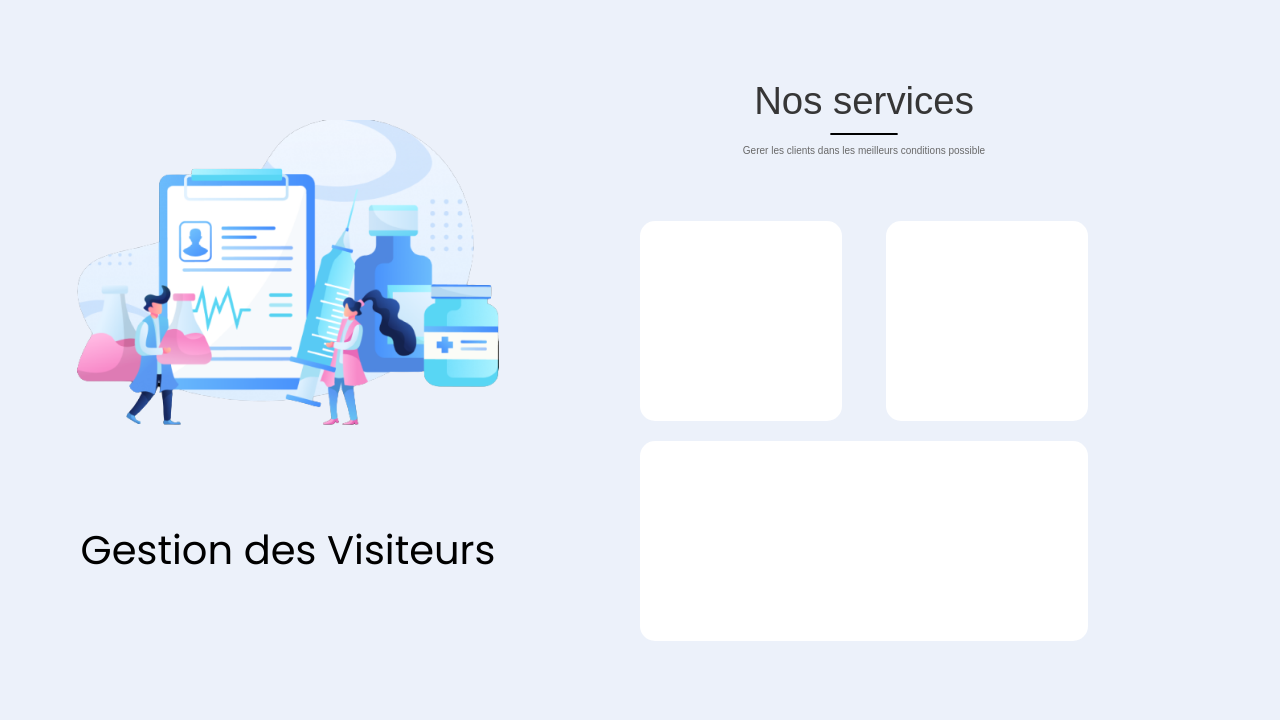
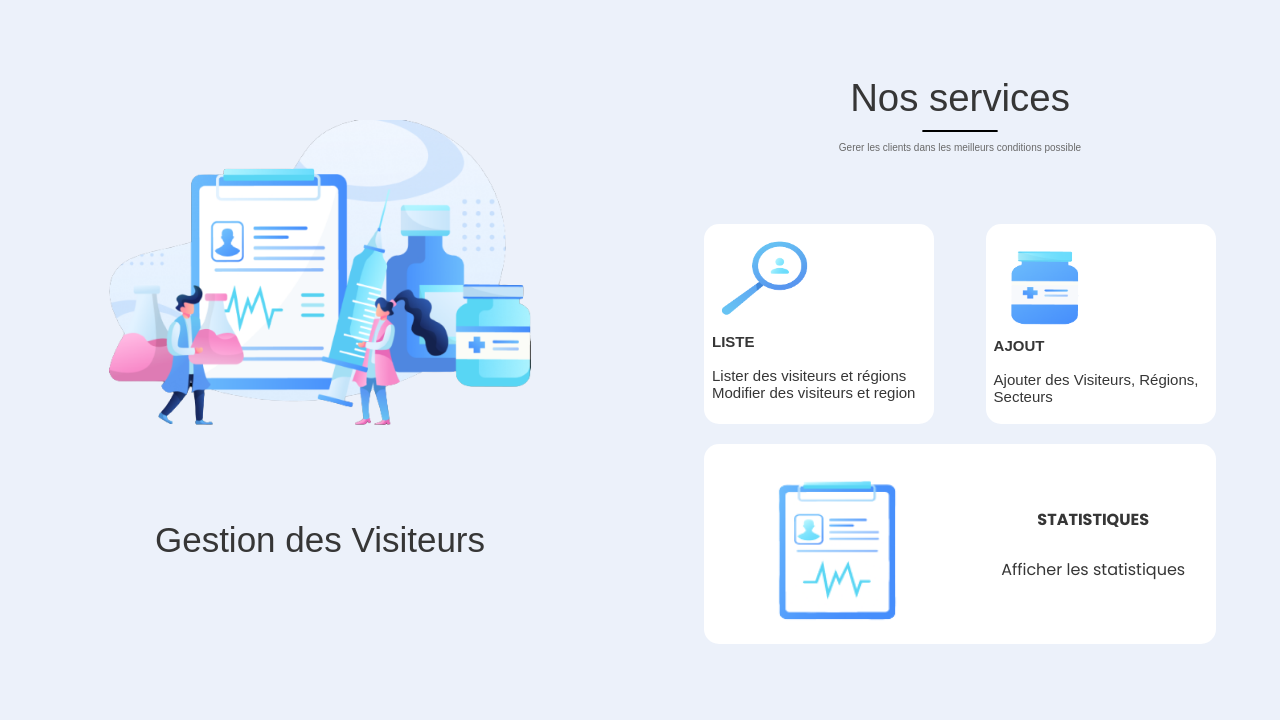
Before and after one commit to ilan990/gsb-Symfony, a PHP site: template templates/home/index.html.twig in a window 1280 px wide. Shown: the part 80-800 px from the top of the page. Run offline with PHP 8.4, Linux system fonts and the light colour scheme; the template is opened without the code that fills it, so the values that code supplies are empty; some libraries are stand-ins or nearby versions.

Commit message:
Ajout d'images homePage

```diff
--- a/public/Style/style.css
+++ b/public/Style/style.css
@@ -132,14 +132,12 @@ ul li:hover {
     height: 90vh;
     justify-content: space-around;
     padding: 2vh 0;
-    width:90vw;
-
 }
 
 .accueil-choix, .accueil-img{
     display:flex;
     flex-direction: column;
-    width: 35vw;
+    width: 40vw;
     align-self: center;
     text-align: center;
     justify-content: space-between;
@@ -175,12 +173,33 @@ ul li:hover {
     width: 45%;
     background-color: white;
     border-radius: 15px;
+    display: flex;
+    flex-direction: column;
+    color: #363636;
+    padding: 1vh;
+    font-size: 15px;
+    text-align:left;
+    font-family: sans-serif;
+    cursor:pointer;
+}
+.accueil-liste img,.accueil-ajout img,.accueil-statistiques img{
+    width:50%;
+    height:auto
 }
 .accueil-statistiques{
     width:100%;
     height:25vh;
     background-color: white;
     border-radius: 15px;
+    display:flex;
+    color: #363636;
+    justify-content: space-around;
+    align-items: center;
+    cursor:pointer;
+
+}
+.accueil-statistiques img{
+    width:40%;
 }
 .accueil-btn{
     display: flex;
@@ -200,9 +219,9 @@ ul li:hover {
     margin-top: 10vh;
 }
 .accueil-container-paragraphe-img p{
-    font-size: 40px;
-    color: black;
-    font-family:  "Poppins", sans-serif; ;
+    font-size: 35px;
+    color: #363636;
+    font-family: sans-serif;
 }
 
 @media only screen and (max-width: 850px) {
--- a/templates/home/index.html.twig
+++ b/templates/home/index.html.twig
@@ -21,10 +21,25 @@
             </div>
             <div class="accueil-btn">
                 <div class="accueil-liste-ajout">
-                    <div class="accueil-liste"></div>
-                    <div class="accueil-ajout"></div>
+                    <div class="accueil-liste">
+                        <img src="img/loupe.png">
+                        <h4>LISTE</h4><br>
+                        <p>Lister des visiteurs et régions</p>
+                        <p>Modifier des visiteurs et region</p>
+                    </div>
+                    <div class="accueil-ajout">
+                        <img src="img/medicament.png">
+                        <h4>AJOUT</h4><br>
+                        <p>Ajouter des Visiteurs, Régions, Secteurs</p>
+                    </div>
                 </div>
-                <div class="accueil-statistiques"></div>
+                <div class="accueil-statistiques">
+                    <img src="img/statistiques.png">
+                    <div>
+                        <h4>STATISTIQUES</h4><br>
+                        <p>Afficher les statistiques</p>
+                    </div>
+                </div>
             </div>
 
         </div>
```
Also changed, not shown: public/img/loupe.png (added), public/img/medicament.png (added), public/img/statistiques.png (added).
